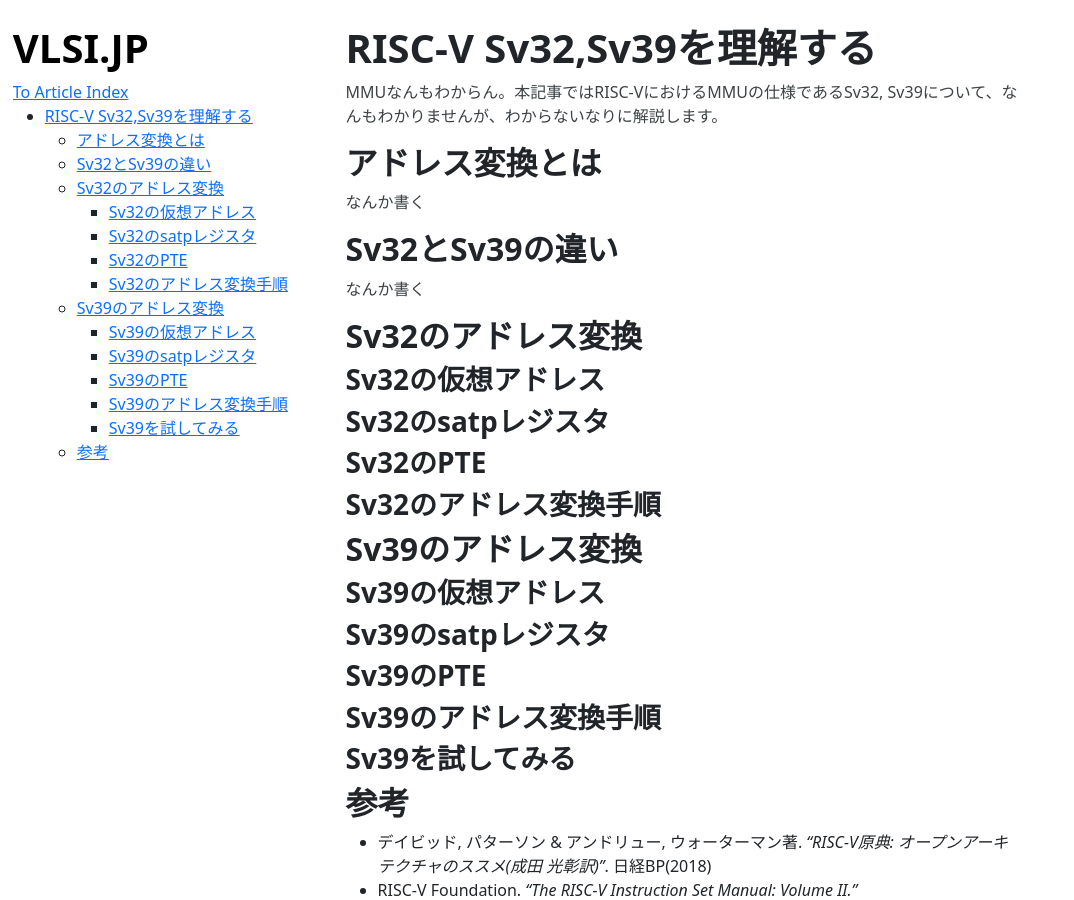
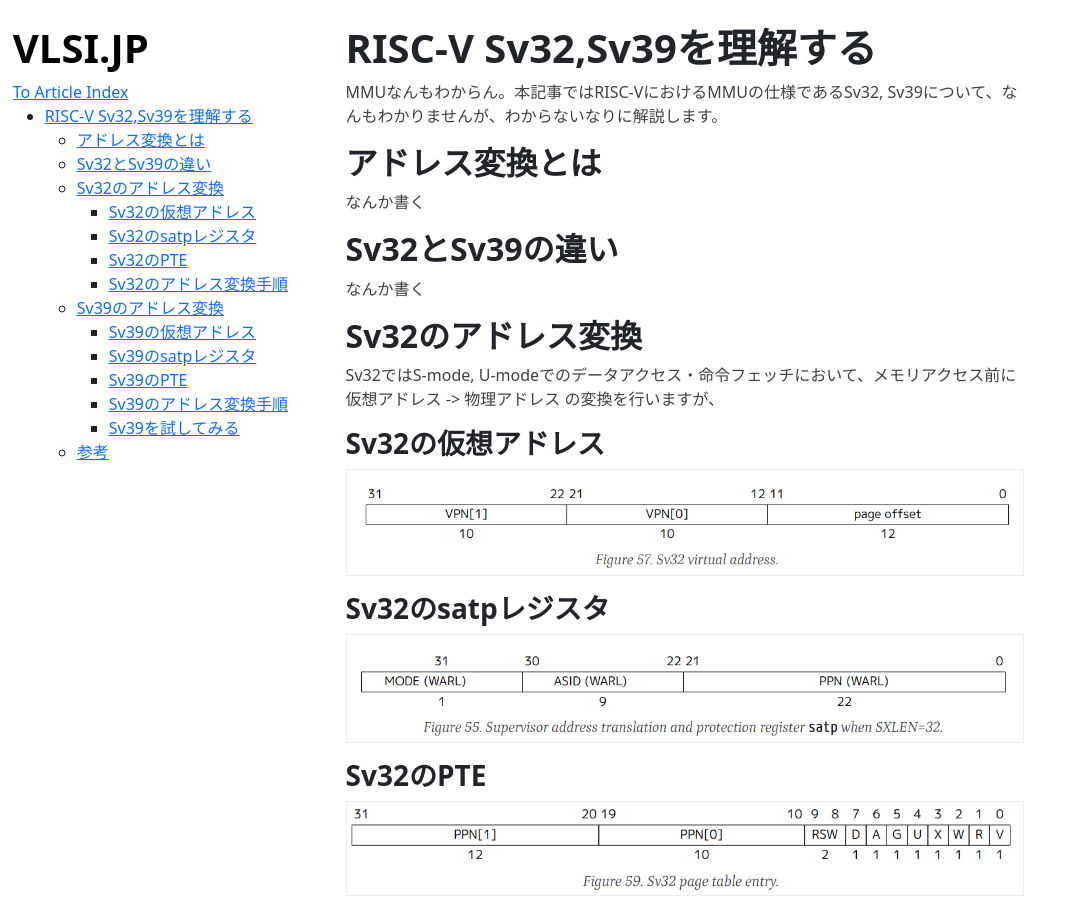
Before and after one commit to VLSI-JP/VLSI-JP.github.io, a Jekyll site: the page built from UnderstandMMU.md, in a window 1280 px wide and 900 px high. Shown: the whole window, without its empty margins (0-1074 px from the left). Built offline with Jekyll 4.4.1, drawn with Linux system fonts in a browser that asks for light colours.

Commit message:
add image

```diff
--- a/UnderstandMMU.md
+++ b/UnderstandMMU.md
@@ -17,23 +17,47 @@
 
 ## Sv32のアドレス変換
 
+Sv32ではS-mode, U-modeでのデータアクセス・命令フェッチにおいて、メモリアクセス前に 仮想アドレス -> 物理アドレス の変換を行いますが、
+
 ### Sv32の仮想アドレス
+
+![](https://raw.githubusercontent.com/VLSI-JP/VLSI-JP.github.io/refs/heads/main/images/UnderstandMMU/Sv32_va.png)
 
 ### Sv32のsatpレジスタ
 
+![](https://raw.githubusercontent.com/VLSI-JP/VLSI-JP.github.io/refs/heads/main/images/UnderstandMMU/Sv32_satp.png)
+
 ### Sv32のPTE
 
+![](https://raw.githubusercontent.com/VLSI-JP/VLSI-JP.github.io/refs/heads/main/images/UnderstandMMU/Sv32_pte.png)
+
 ### Sv32のアドレス変換手順
+
+![](https://raw.githubusercontent.com/VLSI-JP/VLSI-JP.github.io/refs/heads/main/images/UnderstandMMU/Sv32_Translation.png)
+
+![](https://raw.githubusercontent.com/VLSI-JP/VLSI-JP.github.io/refs/heads/main/images/UnderstandMMU/Sv32_Megapage.png)
 
 ## Sv39のアドレス変換
 
 ### Sv39の仮想アドレス
 
+![](https://raw.githubusercontent.com/VLSI-JP/VLSI-JP.github.io/refs/heads/main/images/UnderstandMMU/Sv39_vapa.png)
+
 ### Sv39のsatpレジスタ
+
+![](https://raw.githubusercontent.com/VLSI-JP/VLSI-JP.github.io/refs/heads/main/images/UnderstandMMU/Sv39_satp.png)
 
 ### Sv39のPTE
 
+![](https://raw.githubusercontent.com/VLSI-JP/VLSI-JP.github.io/refs/heads/main/images/UnderstandMMU/Sv39_pte.png)
+
 ### Sv39のアドレス変換手順
+
+![](https://raw.githubusercontent.com/VLSI-JP/VLSI-JP.github.io/refs/heads/main/images/UnderstandMMU/Sv39_Translation.png)
+
+![](https://raw.githubusercontent.com/VLSI-JP/VLSI-JP.github.io/refs/heads/main/images/UnderstandMMU/Sv39_Megapage.png)
+
+![](https://raw.githubusercontent.com/VLSI-JP/VLSI-JP.github.io/refs/heads/main/images/UnderstandMMU/Sv39_Gigapage.png)
 
 ### Sv39を試してみる
 
```
